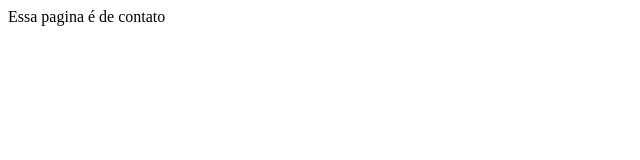
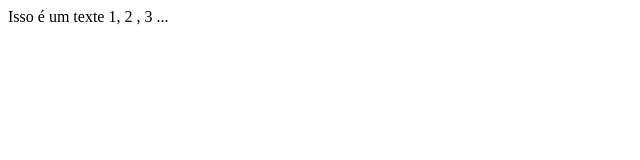
Before and after one commit to EmanueliMartins/semana-2, a plain HTML site: page contato.html in a window 1280 px wide. Shown: the full height of the page, 0-640 px from the left. Drawn offline with Linux system fonts and the light colour scheme.

Commit message:
alteraçao do texto novamente

```diff
--- a/contato.html
+++ b/contato.html
@@ -7,6 +7,6 @@
     <title>Document</title>
 </head>
 <body>
-    Essa pagina é de contato
+    Isso é um texte 1, 2 , 3 ...
 </body>
 </html>
```
